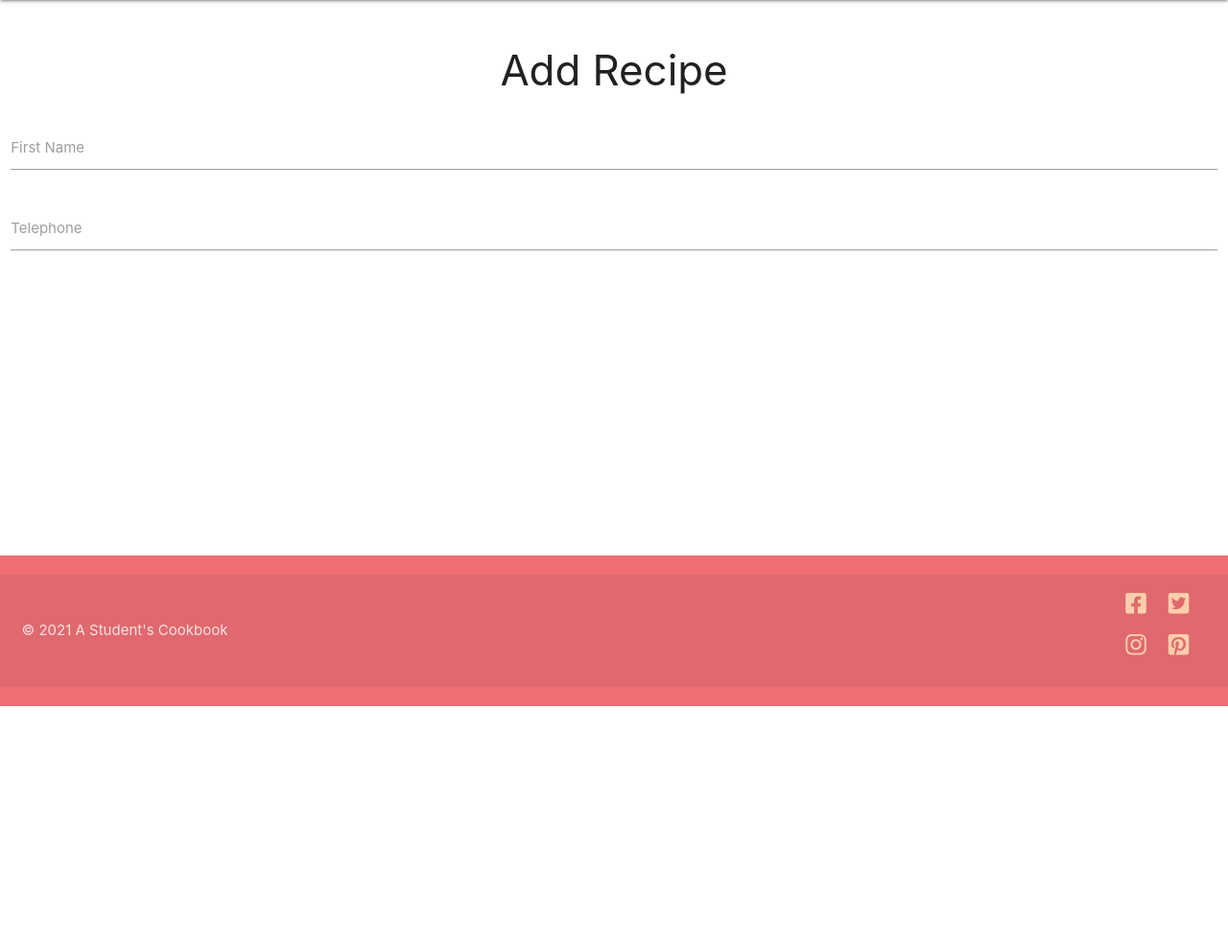
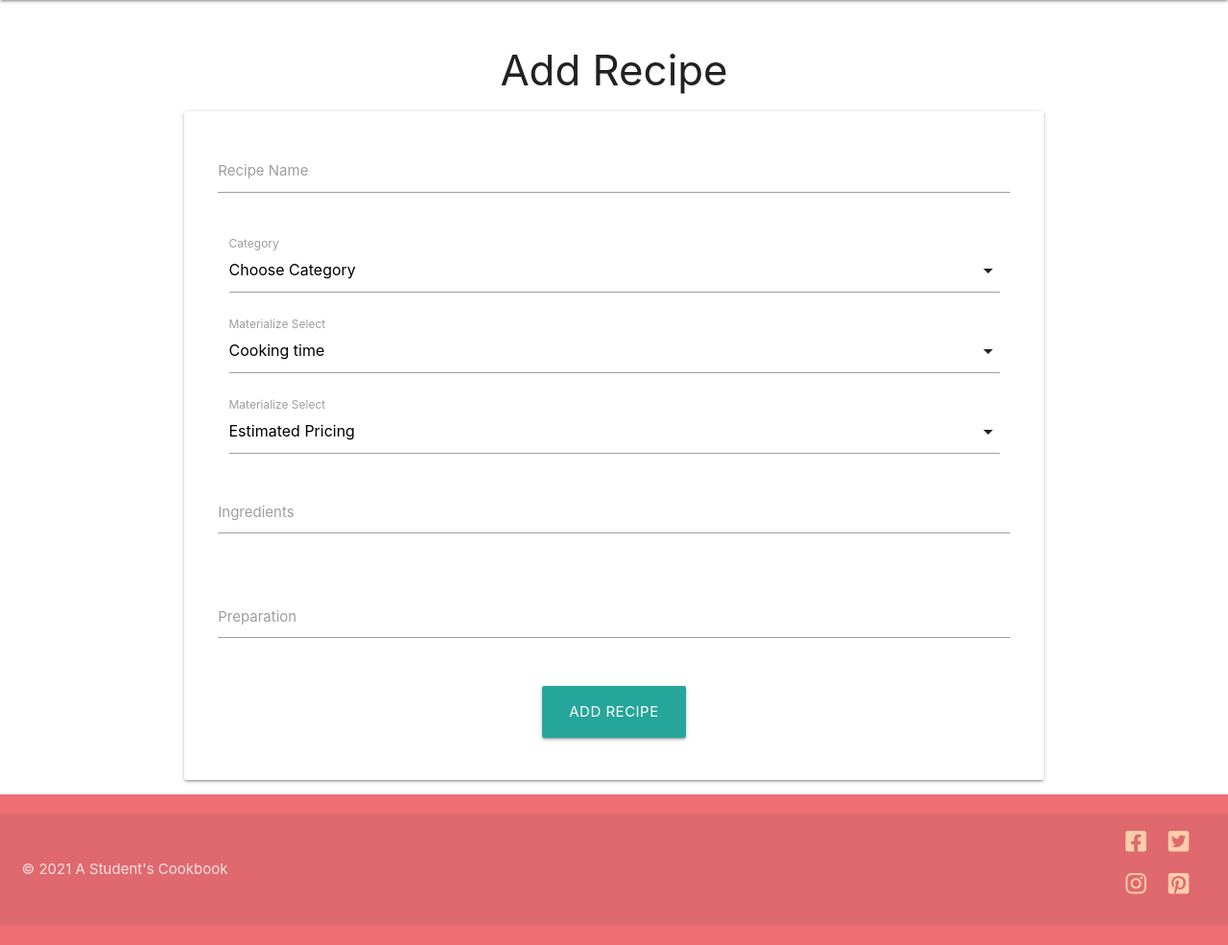
Before and after one commit to hddahdda/student_cookbook, a Flask app: page /add_recipe in a window 1280 px wide. Shown: the part 64-1049 px from the top of the page at 96% size. Before the commit the page ends 800 px from the top, so only its background shows below. Run offline with Flask 2, Linux system fonts and the light colour scheme; data that the repository does not hold is empty; some libraries are stand-ins or nearby versions.

Commit message:
connected categories dropdown to mongoDB, created fields for cooking time and pricing

```diff
--- a/app.py
+++ b/app.py
@@ -92,7 +92,8 @@ def logout():
 
 @app.route("/add_recipe")
 def add_recipe():
-    return render_template("add_recipe.html")
+    categories = mongo.db.categories.find().sort("category_name", 1)
+    return render_template("add_recipe.html", categories=categories)
 
 
 if __name__ == "__main__":
--- a/static/js/script.js
+++ b/static/js/script.js
@@ -2,4 +2,5 @@ $(document).ready(function(){
     $('.sidenav').sidenav();
     $('.parallax').parallax();
     $('.collapsible').collapsible();
+    $('select').formSelect();
   });
--- a/templates/add_recipe.html
+++ b/templates/add_recipe.html
@@ -2,21 +2,69 @@
 {% block content %}
 <main>
 <h3 class="center-align">Add Recipe</h3>
-
-<div class="row">
-    <form class="col s12" method="POST" action="">
+<div class="container">
+<div class="row card-panel center-align">
+    <form class="col s12 center-align" method="POST" action="">
       <div class="row">
         <div class="input-field col s12">
-          <input id="icon_prefix" type="text" class="validate">
-          <label for="icon_prefix">First Name</label>
-        </div>
-        <div class="input-field col s12">
-          <input id="icon_telephone" type="tel" class="validate">
-          <label for="icon_telephone">Telephone</label>
+          <input id="recipe_name" name="recipe_name" minlength="3" maxlength="70"
+           type="text" class="validate" required>
+          <label for="recipe_name">Recipe Name</label>
         </div>
       </div>
+      <div class="input-field col s12">
+        <select id="category_name" name="category_name"
+         class="validate" required>
+          <option value="" disabled selected>Choose Category</option>
+          {% for category in categories %}
+              <option value="{{ category.category_name }}">{{ category.category_name }}</option>
+          {% endfor %}
+        </select>
+        <label for="category_name">Category</label>
+      </div>
+      <div class="input-field col s12">
+        <select>
+          <option value="" disabled selected>Cooking time</option>
+          <option value="1">Option 1</option>
+          <option value="2">Option 2</option>
+          <option value="3">Option 3</option>
+        </select>
+        <label>Materialize Select</label>
+      </div>
+      <div class="input-field col s12">
+        <select>
+          <option value="" disabled selected>Estimated Pricing</option>
+          <option value="1">Option 1</option>
+          <option value="2">Option 2</option>
+          <option value="3">Option 3</option>
+        </select>
+        <label>Materialize Select</label>
+      </div>
+      <div class="row">
+        <div class="input-field col s12">
+          <textarea id="preparation" name="preparation"
+           minlength="10" maxlength="200" class="materialize-textarea validate" required></textarea>
+          <label for="preparation">Ingredients</label>
+        </div>
+      </div>
+      <div class="row">
+        <div class="input-field col s12">
+          <textarea id="preparation" name="preparation"
+           minlength="10" maxlength="1000" class="materialize-textarea validate" required></textarea>
+          <label for="preparation">Preparation</label>
+        </div>
+      </div>
+      <div class="row">
+        <div class="col s12 center-align">
+            <button type="submit" class="btn-large text-shadow">
+                Add Recipe
+            </button>
+        </div>
     </form>
   </div>
+</div>
+</div>
+
 
 </main>
 {% endblock %}
```
